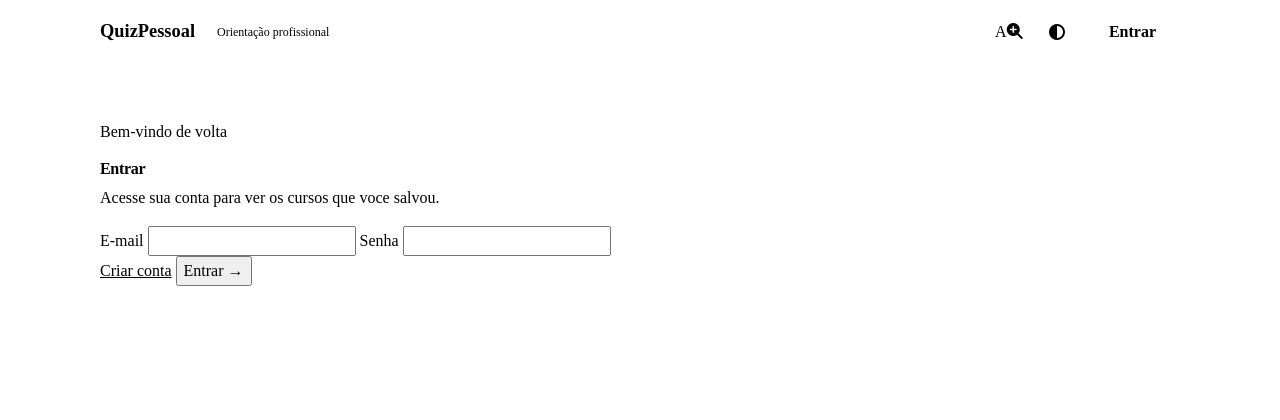
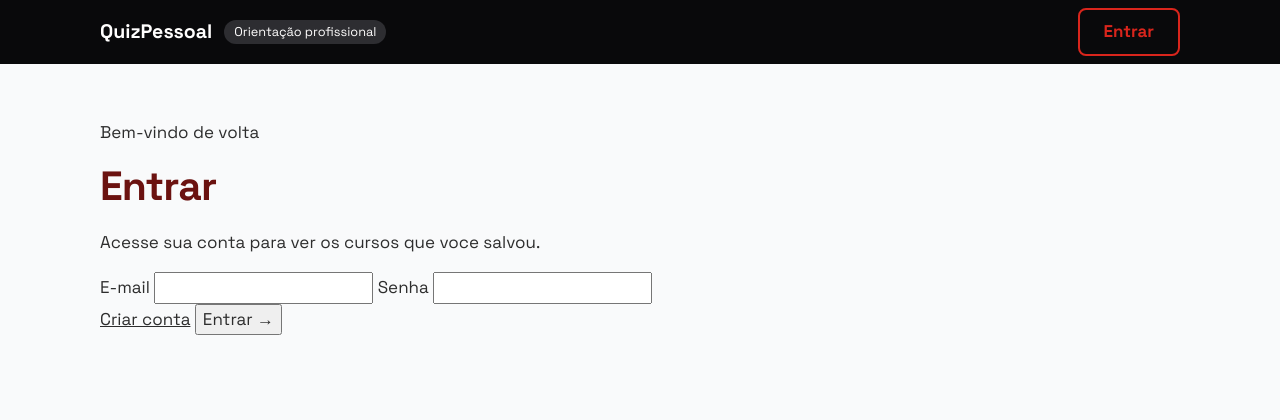
Before and after one commit to Santozs2/educmatch, a Django app: page /entrar/ in a window 1280 px wide. Shown: the top 420 px of the page. Run offline with Django 5.2, Linux system fonts and the light colour scheme.

Commit message:
feat(front) refinamento e acabamento

```diff
--- a/backend/core/settings.py
+++ b/backend/core/settings.py
@@ -115,7 +115,7 @@ USE_I18N = True
 USE_TZ = True
 
 
-STATIC_URL = "static/"
+STATIC_URL = "/static/"
 STATICFILES_DIRS = [BASE_DIR / "static"]
 
 EMAIL_BACKEND = "django.core.mail.backends.console.EmailBackend"
--- a/backend/templates/base.html
+++ b/backend/templates/base.html
@@ -10,7 +10,7 @@
             if (localStorage.getItem("alto-contraste") === "1") document.documentElement.classList.add("alto-contraste");
         } catch (e) {}
     </script>
-    <link rel="stylesheet" href="{% static 'css/tokens.css' %}">
+    <link rel="stylesheet" href="{% static 'css/token.css' %}">
     <link rel="stylesheet" href="{% static 'css/base.css' %}">
     <link rel="stylesheet" href="{% static 'css/componentes.css' %}">
     <link rel="stylesheet" href="https://cdnjs.cloudflare.com/ajax/libs/font-awesome/6.5.2/css/all.min.css">
@@ -24,17 +24,6 @@
             <span class="topo__tagline">Orientação profissional</span>
 
             <nav class="topo__nav" aria-label="Navegação principal">
-                <button class="topo__icone" type="button" data-alternar="fonte-grande"
-                        aria-pressed="false" title="Aumentar a letra">
-                    <span aria-hidden="true">A<i class="fa-solid fa-magnifying-glass-plus"></i></span>
-                    <span class="visualmente-oculto">Aumentar a letra</span>
-                </button>
-                <button class="topo__icone" type="button" data-alternar="alto-contraste"
-                        aria-pressed="false" title="Alto contraste">
-                    <i class="fa-solid fa-circle-half-stroke" aria-hidden="true"></i>
-                    <span class="visualmente-oculto">Alto contraste</span>
-                </button>
-
                 {% if user.is_authenticated %}
                 <details class="usuario-menu">
                     <summary>
```
